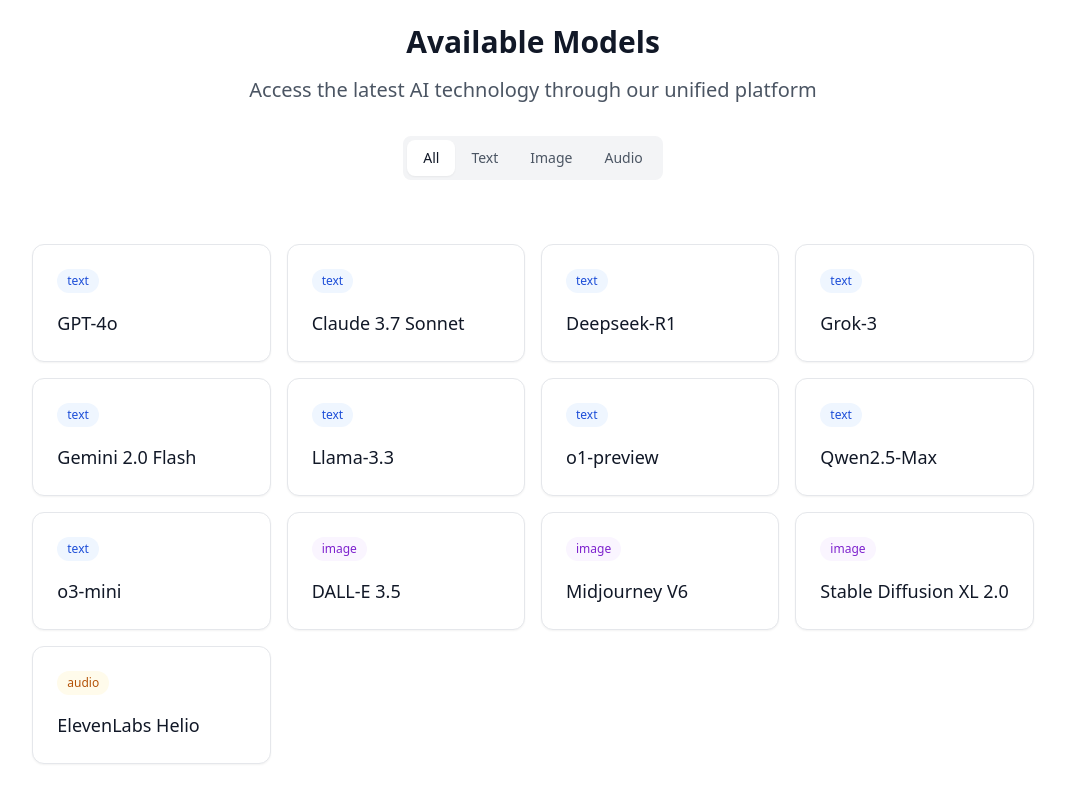
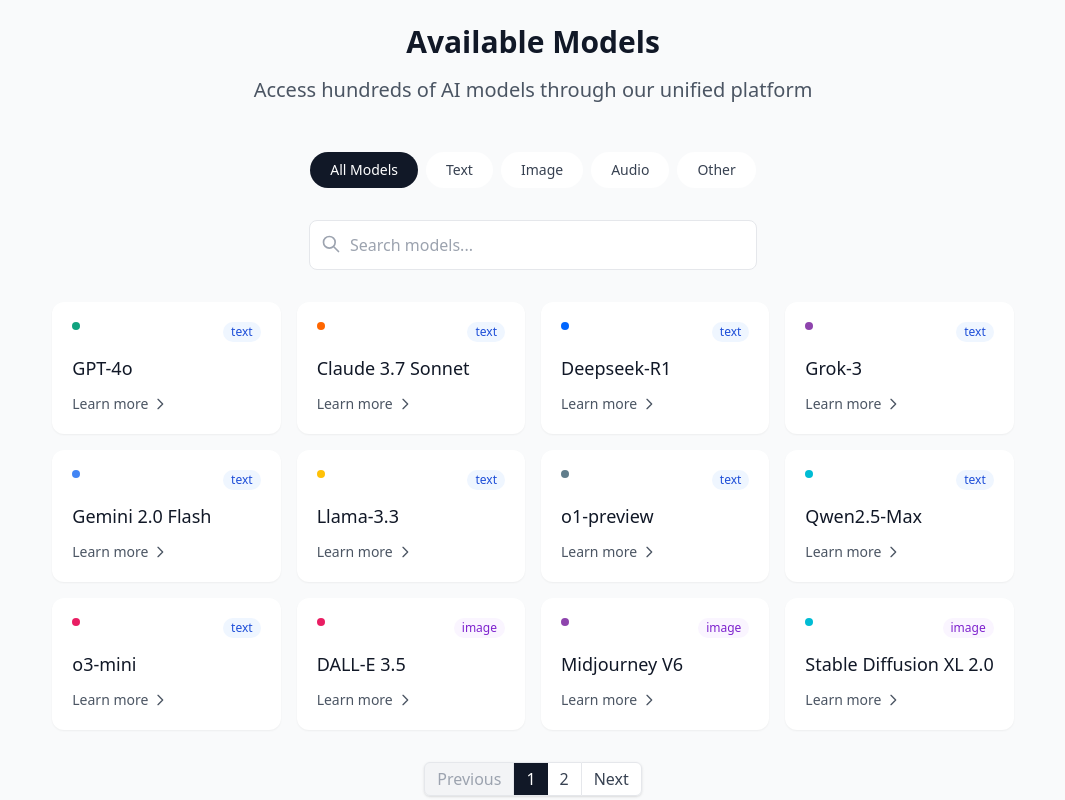
Before and after one commit to mrp3790/drawbridge-landing, a React (Create React App) app: page / in a window 1280 px wide. Shown: the part 1640-2440 px from the top of the page, without its empty margins (107-1172 px from the left). Built offline with nearby package versions, Linux system fonts and the light colour scheme; the HTML template or start-up script is replaced by a standard one.

Commit message:
Update App.js

```diff
--- a/src/App.js
+++ b/src/App.js
@@ -8,26 +8,32 @@ function App() {
   const [modelOrder, setModelOrder] = useState([]);
   const [currentIndex, setCurrentIndex] = useState(0);
   const [modelFilter, setModelFilter] = useState('all');
+  const [currentPage, setCurrentPage] = useState(1);
+  const modelsPerPage = 12;
 
   const aiModels = [
     // Text models
-    { name: "GPT-4o", type: "text" },
-    { name: "Claude 3.7 Sonnet", type: "text" },
-    { name: "Deepseek-R1", type: "text" },
-    { name: "Grok-3", type: "text" },
-    { name: "Gemini 2.0 Flash", type: "text" },
-    { name: "Llama-3.3", type: "text" },
-    { name: "o1-preview", type: "text" },
-    { name: "Qwen2.5-Max", type: "text" },
-    { name: "o3-mini", type: "text" },
+    { name: "GPT-4o", color: "#10a37f", type: "text" },
+    { name: "Claude 3.7 Sonnet", color: "#ff6600", type: "text" },
+    { name: "Deepseek-R1", color: "#0066ff", type: "text" },
+    { name: "Grok-3", color: "#8e44ad", type: "text" },
+    { name: "Gemini 2.0 Flash", color: "#4285f4", type: "text" },
+    { name: "Llama-3.3", color: "#ffc107", type: "text" },
+    { name: "o1-preview", color: "#607d8b", type: "text" },
+    { name: "Qwen2.5-Max", color: "#00bcd4", type: "text" },
+    { name: "o3-mini", color: "#e91e63", type: "text" },
 
     // Image generation
-    { name: "DALL-E 3.5", type: "image" },
-    { name: "Midjourney V6", type: "image" },
-    { name: "Stable Diffusion XL 2.0", type: "image" },
+    { name: "DALL-E 3.5", color: "#e91e63", type: "image" },
+    { name: "Midjourney V6", color: "#8e44ad", type: "image" },
+    { name: "Stable Diffusion XL 2.0", color: "#00bcd4", type: "image" },
 
     // Audio models
-    { name: "ElevenLabs Helio", type: "audio" },
+    { name: "ElevenLabs Helio", color: "#ffc107", type: "audio" },
+
+    // Other models
+    { name: "OpenAI Whisper", color: "#10a37f", type: "other" },
+    { name: "Segment Anything", color: "#4285f4", type: "other" },
   ];
 
   const getModelAction = (type) => {
@@ -35,7 +41,8 @@ function App() {
       case "text": return "Generate text with";
       case "image": return "Create images with";
       case "audio": return "Produce audio with";
-      default: return "Access to";
+      case "other": return "Use";
+      default: return "Access";
     }
   };
 
@@ -214,63 +221,142 @@ function App() {
       </section>
 
       {/* Models Section */}
-      <section id="models" className="min-h-screen flex flex-col justify-center py-12 md:py-16 px-2 sm:px-4 bg-white">
+      <section id="models" className="min-h-screen flex flex-col justify-center py-12 md:py-16 px-2 sm:px-4 bg-gray-50">
         <div className="max-w-7xl mx-auto">
-          <div className="text-center mb-8 md:mb-16">
+          <div className="text-center mb-8 md:mb-12">
             <h2 className="text-2xl md:text-3xl font-bold text-gray-900 mb-2 md:mb-4">Available Models</h2>
             <p className="text-base md:text-xl text-gray-600 max-w-2xl mx-auto">
-              Access the latest AI technology through our unified platform
+              Access hundreds of AI models through our unified platform
             </p>
+          </div>
 
-            {/* Model Category Filter */}
-            <div className="mt-8 inline-flex bg-gray-100 p-1 rounded-lg">
+          {/* Model Category Filter */}
+          <div className="flex flex-wrap justify-center mb-8 gap-2">
+            {['all', 'text', 'image', 'audio', 'other'].map((category) => (
               <button
-                className={`px-4 py-2 text-sm font-medium rounded-lg transition-all ${modelFilter === 'all' ? 'bg-white shadow-sm text-gray-900' : 'text-gray-600 hover:text-gray-900'}`}
-                onClick={() => setModelFilter('all')}
+                key={category}
+                className={`px-5 py-2 rounded-full text-sm font-medium transition-all ${
+                  modelFilter === category
+                    ? 'bg-gray-900 text-white'
+                    : 'bg-white text-gray-700 hover:bg-gray-100'
+                }`}
+                onClick={() => {
+                  setModelFilter(category);
+                  setCurrentPage(1);
+                }}
               >
-                All
+                {category === 'all' ? 'All Models' : category.charAt(0).toUpperCase() + category.slice(1)}
               </button>
-              <button
-                className={`px-4 py-2 text-sm font-medium rounded-lg transition-all ${modelFilter === 'text' ? 'bg-white shadow-sm text-gray-900' : 'text-gray-600 hover:text-gray-900'}`}
-                onClick={() => setModelFilter('text')}
+            ))}
+          </div>
+
+          {/* Model Search */}
+          <div className="max-w-md mx-auto mb-8">
+            <div className="relative">
+              <input
+                type="text"
+                placeholder="Search models..."
+                className="w-full px-4 py-3 pl-10 rounded-lg border border-gray-200 focus:border-gray-400 focus:outline-none"
+              />
+              <svg
+                className="absolute left-3 top-3.5 w-5 h-5 text-gray-400"
+                fill="none"
+                stroke="currentColor"
+                viewBox="0 0 24 24"
               >
-                Text
-              </button>
-              <button
-                className={`px-4 py-2 text-sm font-medium rounded-lg transition-all ${modelFilter === 'image' ? 'bg-white shadow-sm text-gray-900' : 'text-gray-600 hover:text-gray-900'}`}
-                onClick={() => setModelFilter('image')}
-              >
-                Image
-              </button>
-              <button
-                className={`px-4 py-2 text-sm font-medium rounded-lg transition-all ${modelFilter === 'audio' ? 'bg-white shadow-sm text-gray-900' : 'text-gray-600 hover:text-gray-900'}`}
-                onClick={() => setModelFilter('audio')}
-              >
-                Audio
-              </button>
+                <path strokeLinecap="round" strokeLinejoin="round" strokeWidth={2} d="M21 21l-6-6m2-5a7 7 0 11-14 0 7 7 0 0114 0z" />
+              </svg>
             </div>
           </div>
 
           {/* Models Grid */}
           <div className="grid grid-cols-1 sm:grid-cols-2 md:grid-cols-3 lg:grid-cols-4 gap-4 max-w-6xl mx-auto">
-            {filteredModels.map((model, index) => (
+            {filteredModels
+              .slice((currentPage - 1) * modelsPerPage, currentPage * modelsPerPage)
+              .map((model, index) => (
               <div
                 key={index}
-                className="bg-white p-6 rounded-xl border border-gray-200 hover:border-gray-300 shadow-sm hover:shadow transition-all flex flex-col"
+                className="bg-white p-5 rounded-xl shadow-sm hover:shadow-md transition-all flex flex-col h-full"
               >
-                <div className="flex items-center justify-between mb-4">
-                  <span className={`text-xs font-medium px-2.5 py-1 rounded-full ${
+                <div className="flex justify-between items-start mb-3">
+                  <div
+                    className="w-2 h-2 rounded-full"
+                    style={{ backgroundColor: model.color }}
+                  ></div>
+                  <span className={`text-xs font-medium px-2 py-0.5 rounded-full ${
                     model.type === 'text' ? 'bg-blue-50 text-blue-700' :
                     model.type === 'image' ? 'bg-purple-50 text-purple-700' :
-                    'bg-amber-50 text-amber-700'
+                    model.type === 'audio' ? 'bg-amber-50 text-amber-700' :
+                    'bg-gray-50 text-gray-700'
                   }`}>
                     {model.type}
                   </span>
                 </div>
                 <h3 className="text-lg font-medium text-gray-900">{model.name}</h3>
+                <div className="mt-auto pt-3">
+                  <button className="text-sm text-gray-600 hover:text-gray-900 flex items-center">
+                    <span>Learn more</span>
+                    <svg className="w-4 h-4 ml-1" fill="none" stroke="currentColor" viewBox="0 0 24 24">
+                      <path strokeLinecap="round" strokeLinejoin="round" strokeWidth={2} d="M9 5l7 7-7 7" />
+                    </svg>
+                  </button>
+                </div>
               </div>
             ))}
           </div>
+
+          {/* Pagination */}
+          {filteredModels.length > modelsPerPage && (
+            <div className="flex justify-center mt-8">
+              <nav className="inline-flex rounded-md shadow">
+                <button
+                  onClick={() => setCurrentPage(Math.max(1, currentPage - 1))}
+                  disabled={currentPage === 1}
+                  className={`px-3 py-1 rounded-l-md border ${
+                    currentPage === 1
+                      ? 'bg-gray-100 text-gray-400 cursor-not-allowed'
+                      : 'bg-white text-gray-700 hover:bg-gray-50'
+                  }`}
+                >
+                  Previous
+                </button>
+
+                {Array.from(
+                  { length: Math.ceil(filteredModels.length / modelsPerPage) },
+                  (_, i) => i + 1
+                ).map((page) => (
+                  <button
+                    key={page}
+                    onClick={() => setCurrentPage(page)}
+                    className={`px-3 py-1 border-t border-b ${
+                      currentPage === page
+                        ? 'bg-gray-900 text-white'
+                        : 'bg-white text-gray-700 hover:bg-gray-50'
+                    }`}
+                  >
+                    {page}
+                  </button>
+                ))}
+
+                <button
+                  onClick={() =>
+                    setCurrentPage(Math.min(
+                      Math.ceil(filteredModels.length / modelsPerPage),
+                      currentPage + 1
+                    ))
+                  }
+                  disabled={currentPage === Math.ceil(filteredModels.length / modelsPerPage)}
+                  className={`px-3 py-1 rounded-r-md border ${
+                    currentPage === Math.ceil(filteredModels.length / modelsPerPage)
+                      ? 'bg-gray-100 text-gray-400 cursor-not-allowed'
+                      : 'bg-white text-gray-700 hover:bg-gray-50'
+                  }`}
+                >
+                  Next
+                </button>
+              </nav>
+            </div>
+          )}
         </div>
       </section>
 
```
